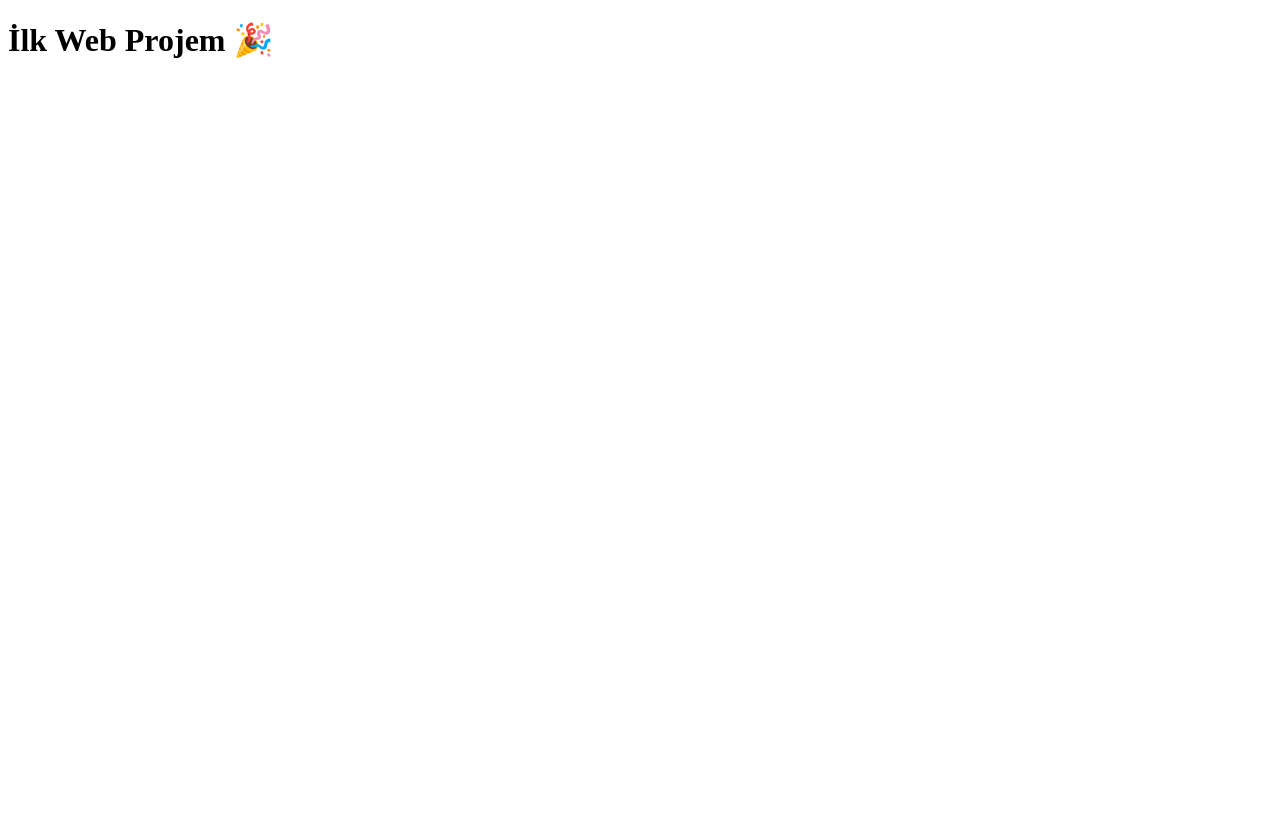
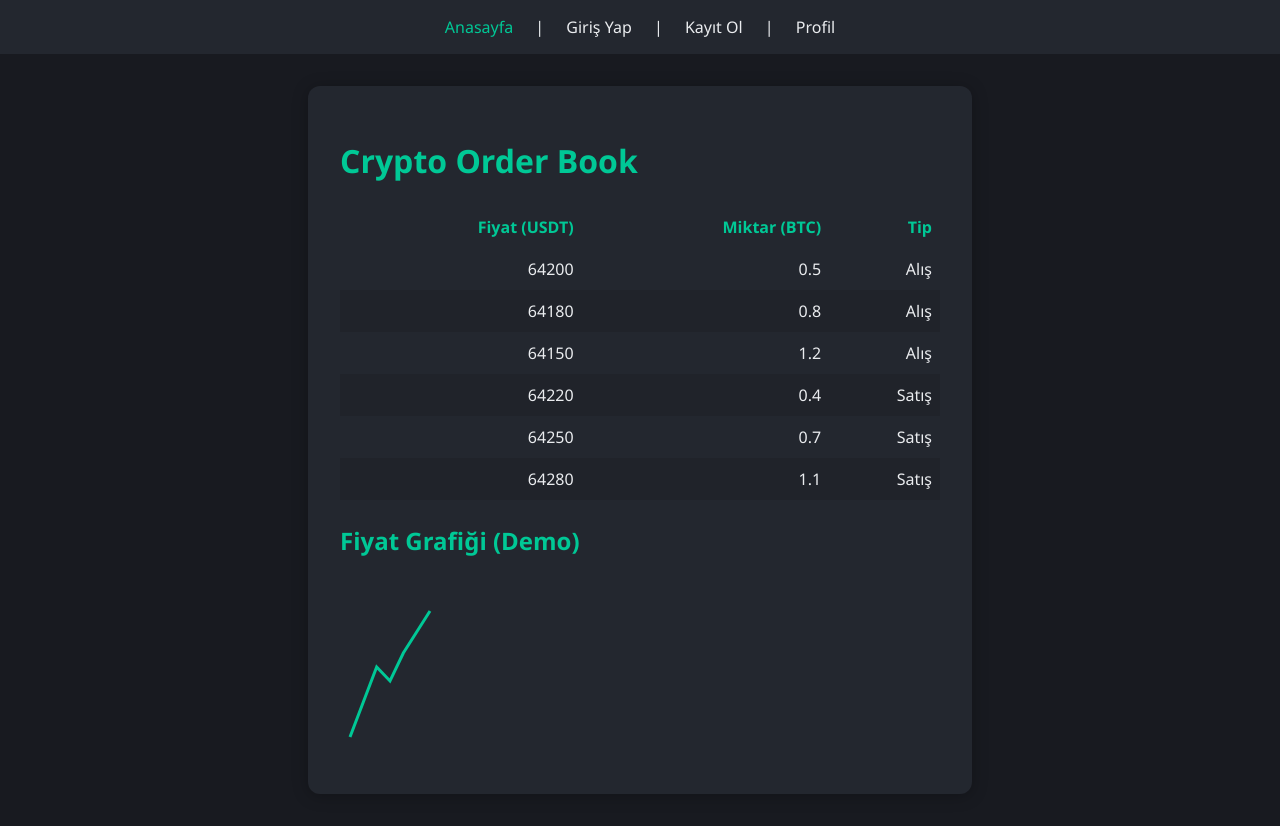
Before and after one commit to efekangunduzkbu/web-projem, a plain HTML site: page index.html in a window 1280 px wide. Before the commit the page ends 800 px from the top, so only its background shows below. Drawn offline with Linux system fonts and the light colour scheme.

Commit message:
anasayfa güncellendi

```diff
--- a/index.html
+++ b/index.html
@@ -4,11 +4,54 @@
 
 <head>
   <meta charset="UTF-8">
-  <title>Merhaba Dünya</title>
+  <title>Anasayfa</title>
+  <link rel="stylesheet" href="style.css">
 </head>
 
 <body>
-  <h1>İlk Web Projem 🎉</h1>
+  <nav>
+    <a href="index.html">Anasayfa</a> |
+    <a href="login.html">Giriş Yap</a> |
+    <a href="signup.html">Kayıt Ol</a> |
+    <a href="profile.html">Profil</a>
+  </nav>
+  <div class="container">
+    <h1>Crypto Order Book</h1>
+    <table class="orderbook-table">
+      <thead>
+        <tr>
+          <th>Fiyat (USDT)</th>
+          <th>Miktar (BTC)</th>
+          <th>Tip</th>
+        </tr>
+      </thead>
+      <tbody id="orderbook-body">
+        <!-- JS ile doldurulacak -->
+      </tbody>
+    </table>
+    <h2>Fiyat Grafiği (Demo)</h2>
+    <canvas id="priceChart" width="100%" height="180"></canvas>
+  </div>
+  <script src="main.js"></script>
+  <script>
+    // Basit demo grafik (canvas)
+    const canvas = document.getElementById('priceChart');
+    if (canvas && canvas.getContext) {
+      const ctx = canvas.getContext('2d');
+      const prices = [64100, 64150, 64200, 64180, 64220, 64250, 64280];
+      ctx.clearRect(0, 0, canvas.width, canvas.height);
+      ctx.strokeStyle = '#00c896';
+      ctx.lineWidth = 3;
+      ctx.beginPath();
+      for (let i = 0; i < prices.length; i++) {
+        const x = (i / (prices.length - 1)) * (canvas.width - 20) + 10;
+        const y = canvas.height - ((prices[i] - 64100) / 200) * (canvas.height - 40) - 20;
+        if (i === 0) ctx.moveTo(x, y);
+        else ctx.lineTo(x, y);
+      }
+      ctx.stroke();
+    }
+  </script>
 </body>
 
 </html>
```
